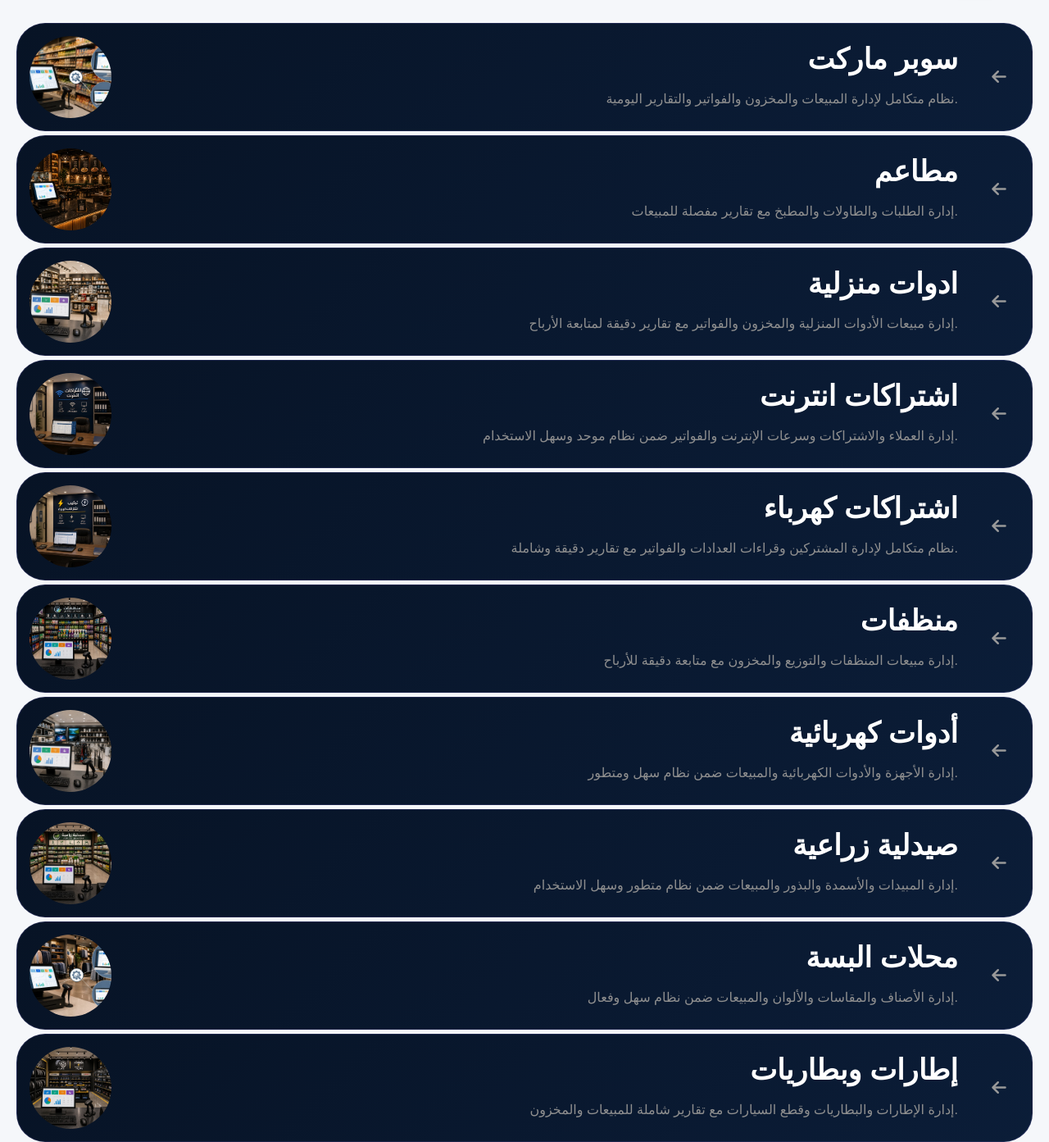
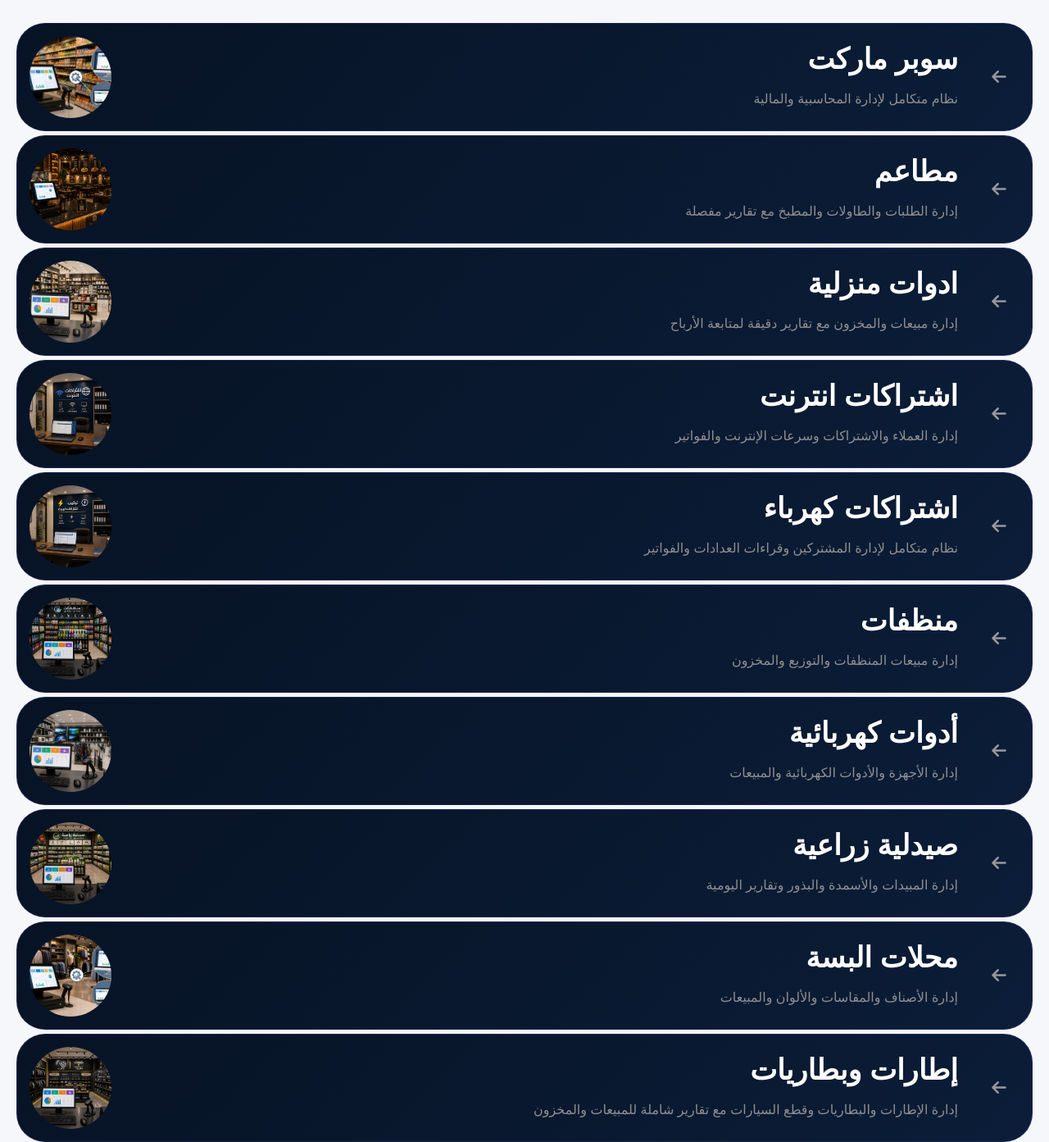
Before and after one commit to almstafidrestaurants-ui/MS-STORE, a plain HTML site: page index.html in a window 1280 px wide. Shown: the part 2219-3612 px from the top of the page at 82% size. Drawn offline with Linux system fonts and the light colour scheme.

Commit message:
Update index.html

```diff
--- a/index.html
+++ b/index.html
@@ -1553,8 +1553,7 @@ data-images="images/laptop.png,images/Cash Drawer.png,images/Invoice printer.png
             <div class="client-content">
                 <h3>سوبر ماركت</h3>
                     <p>
-        نظام متكامل لإدارة المبيعات والمخزون
-        والفواتير والتقارير اليومية.
+        نظام متكامل لإدارة المحاسبية والمالية
     </p>
             </div>
 
@@ -1574,8 +1573,7 @@ data-images="images/laptop.png,images/Cash Drawer.png,images/Invoice printer.png
             <div class="client-content">
                 <h3>مطاعم</h3>
                     <p>
-        إدارة الطلبات والطاولات والمطبخ
-        مع تقارير مفصلة للمبيعات.
+      إدارة الطلبات والطاولات والمطبخ مع تقارير مفصلة
     </p>
             </div>
 
@@ -1594,9 +1592,7 @@ data-images="images/laptop.png,images/Cash Drawer.png,images/Invoice printer.png
             <div class="client-content">
                 <h3>ادوات منزلية</h3>
         <p>
-إدارة مبيعات الأدوات المنزلية
-والمخزون والفواتير مع تقارير
-دقيقة لمتابعة الأرباح.
+إدارة مبيعات والمخزون مع تقارير دقيقة لمتابعة الأرباح
 </p>
            </div>
 
@@ -1618,7 +1614,6 @@ data-images="images/laptop.png,images/Cash Drawer.png,images/Invoice printer.png
    <p>
 إدارة العملاء والاشتراكات
 وسرعات الإنترنت والفواتير
-ضمن نظام موحد وسهل الاستخدام.
 </p>
              </div>
 
@@ -1639,7 +1634,6 @@ data-images="images/laptop.png,images/Cash Drawer.png,images/Invoice printer.png
 <p>
 نظام متكامل لإدارة المشتركين
 وقراءات العدادات والفواتير
-مع تقارير دقيقة وشاملة.
 </p>
             </div>
 
@@ -1660,8 +1654,7 @@ data-images="images/laptop.png,images/Cash Drawer.png,images/Invoice printer.png
                 <h3>منظفات    </h3>
 <p>
 إدارة مبيعات المنظفات
-والتوزيع والمخزون مع
-متابعة دقيقة للأرباح.
+والتوزيع والمخزون
 </p>
            </div>
 
@@ -1681,9 +1674,8 @@ data-images="images/laptop.png,images/Cash Drawer.png,images/Invoice printer.png
             <div class="client-content">
                 <h3>أدوات كهربائية    </h3>
 <p>
-إدارة الأجهزة والأدوات
+    إدارة الأجهزة والأدوات
 الكهربائية والمبيعات
-ضمن نظام سهل ومتطور.
 </p>
             </div>
 
@@ -1704,8 +1696,7 @@ data-images="images/laptop.png,images/Cash Drawer.png,images/Invoice printer.png
                 <h3>صيدلية زراعية </h3>
 <p>
 إدارة المبيدات والأسمدة
-والبذور والمبيعات ضمن
-نظام متطور وسهل الاستخدام.
+والبذور وتقارير اليومية
 </p>
              </div>
 
@@ -1726,8 +1717,7 @@ data-images="images/laptop.png,images/Cash Drawer.png,images/Invoice printer.png
                 <h3>محلات البسة  </h3>
 <p>
 إدارة الأصناف والمقاسات
-والألوان والمبيعات ضمن
-نظام سهل وفعال.
+والألوان والمبيعات
 </p>
              </div>
 
@@ -1748,7 +1738,7 @@ data-images="images/laptop.png,images/Cash Drawer.png,images/Invoice printer.png
 <p>
 إدارة الإطارات والبطاريات
 وقطع السيارات مع تقارير
-شاملة للمبيعات والمخزون.
+شاملة للمبيعات والمخزون
 </p>
              </div>
 
```
